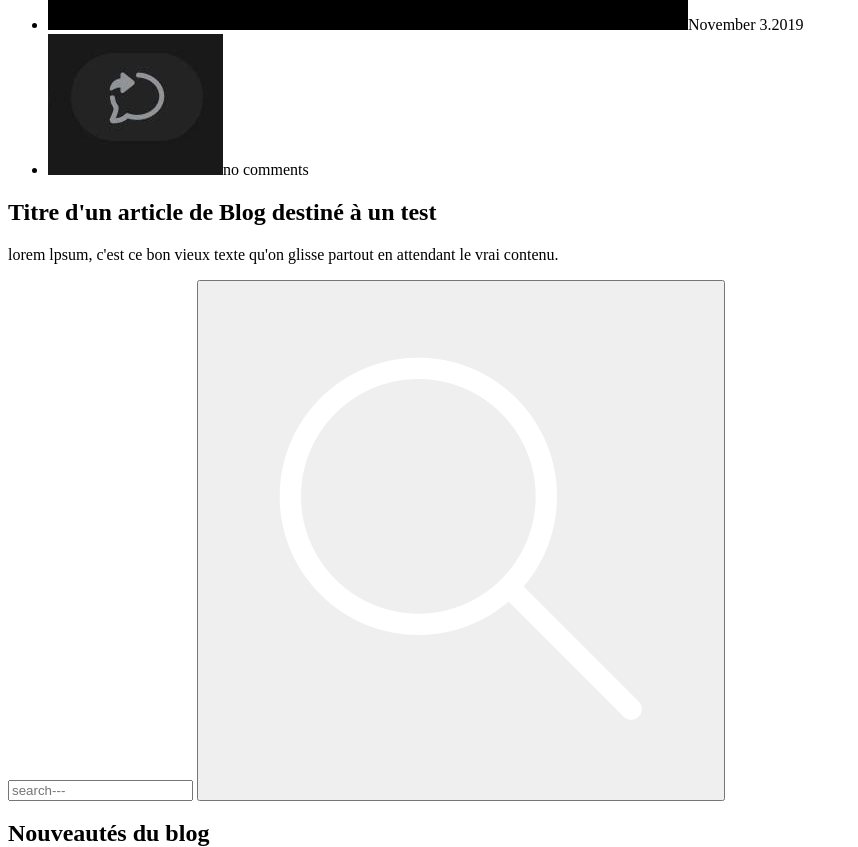
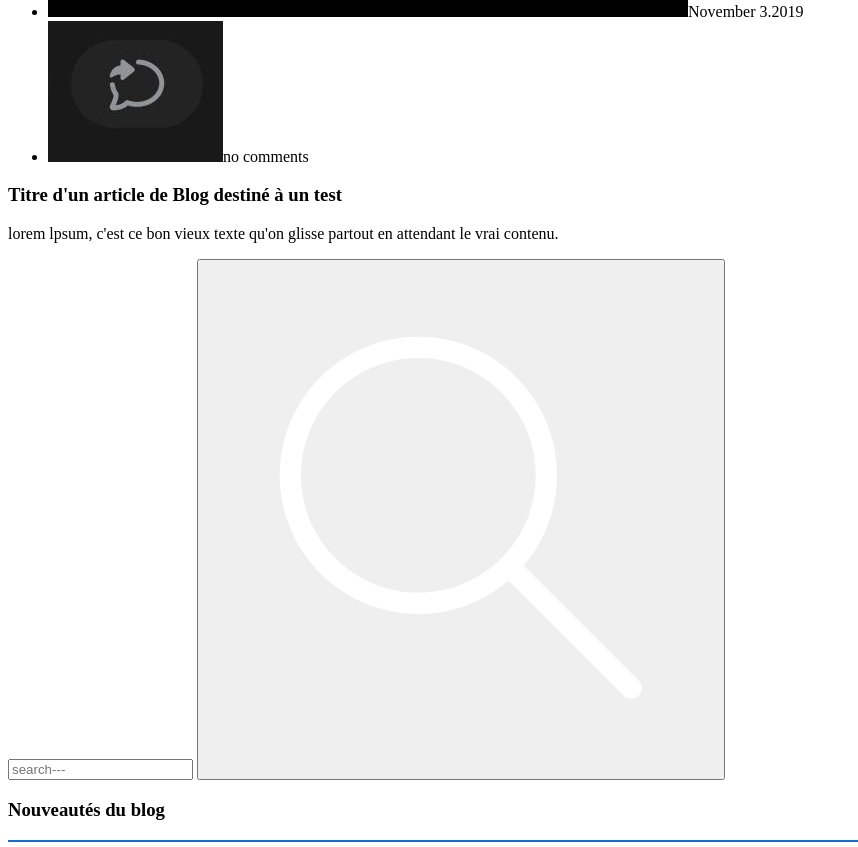
Before and after one commit to Merveille25/Devoir-, a plain HTML site: page index.html in a window 1280 px wide. Shown: the part 1953-2800 px from the top of the page, without its empty margins (0-858 px from the left). Drawn offline with Linux system fonts and the light colour scheme.

Commit message:
Update index.html

```diff
--- a/index.html
+++ b/index.html
@@ -11,7 +11,7 @@
    <header>
        <div class="logo-div">
            <div class="logo">
-               <h1>Arina</h1>
+               <h2>Arina</h2>
            </div>
            <div class="menu">
               <ul>
@@ -40,7 +40,7 @@
                            <li><a href="#"></a><img src="imag.jpg" alt="message">November 3.2019</li>
                            <li><a href="#"></a><img src="image.jpg" alt="agenda">no comments</li>
                        </ul>
-<h1>Titre d'un article de Blog destiné à un test</h1>
+<h3>Titre d'un article de Blog destiné à un test</h3>
 <p>lorem lpsum, c'est ce bon vieux texte qu'on glisse partout en attendant le vrai contenu.</p>
                    </div>
                </div>
@@ -53,7 +53,7 @@
                    </div>
                    </div>
                    <div class="nav">
- <h1>Nouveautés du blog</h1>
+ <h3>Nouveautés du blog</h3>
  <hr color="#146ED1">
  <p><img src="barre.jpg" alt="image">Titre d'un article de blog destiné à un test</p>
  <p><img src="barre.jpg" alt="image">Article de blog à des fins de test</p>
```
